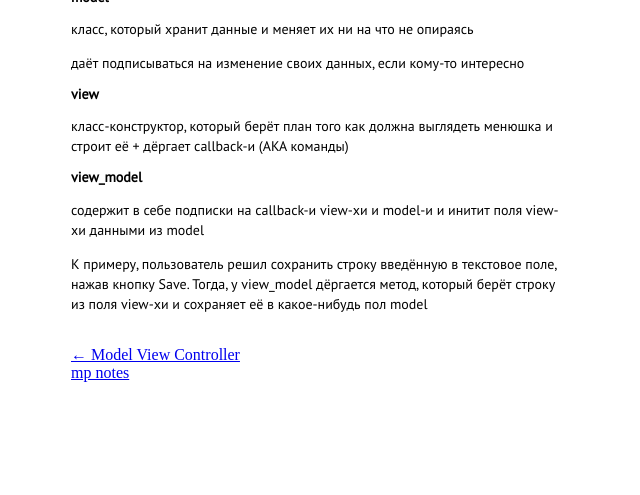
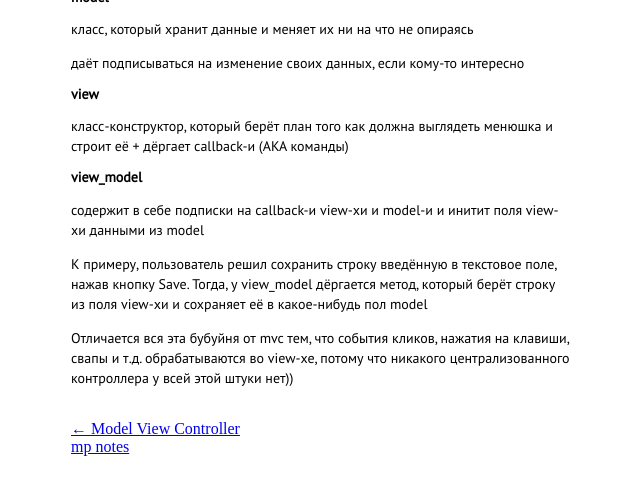
Before and after one commit to dOvObu/dOvObu.github.io, a Jekyll site: the page built from _posts/2022-03-28-mvvm.md, in a window 1280 px wide, cut to the strip 388-883 px from the top of the page. Shown: the whole strip, without its empty margins (319-959 px from the left). Built offline with Jekyll 4.4.1, drawn with Linux system fonts in a browser that asks for light colours; nearby versions of some CDN libraries.

Commit message:
Update 2022-03-28-mvvm.md

```diff
--- a/_posts/2022-03-28-mvvm.md
+++ b/_posts/2022-03-28-mvvm.md
@@ -27,3 +27,6 @@ excerpt: Checkout
 
 К примеру, пользователь решил сохранить строку введённую в текстовое поле, нажав кнопку Save.
 Тогда, у view_model дёргается метод, который берёт строку из поля view-хи и сохраняет её в какое-нибудь пол model
+
+
+Отличается вся эта бубуйня от mvc тем, что события кликов, нажатия на клавиши, свапы и т.д. обрабатываются во view-хе, потому что никакого централизованного контроллера у всей этой штуки нет))
```
